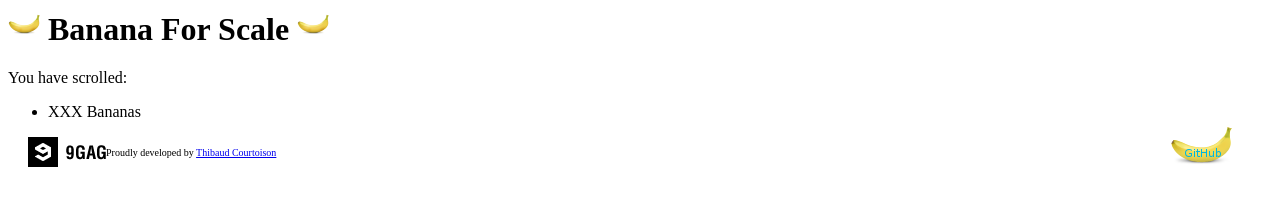
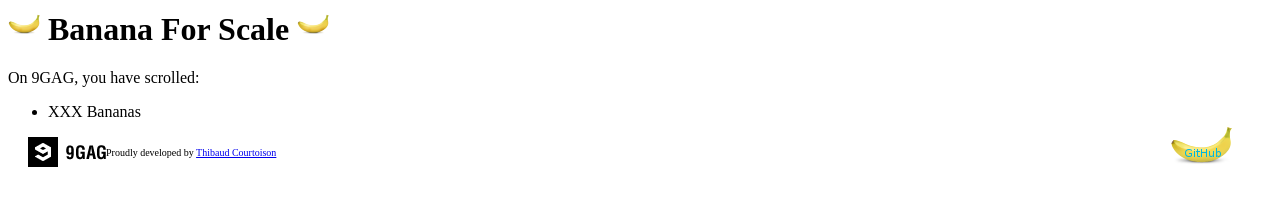
Before and after one commit to ErrOrnAmE/BananaForScale-Firefox, a website: page BananaForScale/data/banana_panel.html in a window 1280 px wide. Drawn offline with Linux system fonts and the light colour scheme.

Commit message:
Added a precision on the panel

```diff
--- a/BananaForScale/data/banana_panel.html
+++ b/BananaForScale/data/banana_panel.html
@@ -3,7 +3,7 @@
 	</head>
 	<body style="background-color: white;">
 		<h1><img src="icon-32.png" alt="banana32"/> Banana For Scale <img src="icon-32.png" alt="banana32"/></h1>
-		<p>You have scrolled:
+		<p>On 9GAG, you have scrolled:
 		<ul id="list">
 			<li style="display: none;"><span id="gbnn">XXX</span> Giga-Bananas</li>
 			<li style="display: none;"><span id="mbnn">XXX</span> Mega-Bananas</li>
--- a/BananaForScale/package.json
+++ b/BananaForScale/package.json
@@ -5,5 +5,5 @@
   "description": "Mesuring how much you have scrolled on 9GAG",
   "author": "Thibaud Courtoison",
   "license": "Apache License 2.0",
-  "version": "1.0"
+  "version": "1.0.1"
 }
```
Also changed, not shown: README.md, 1 other file.
